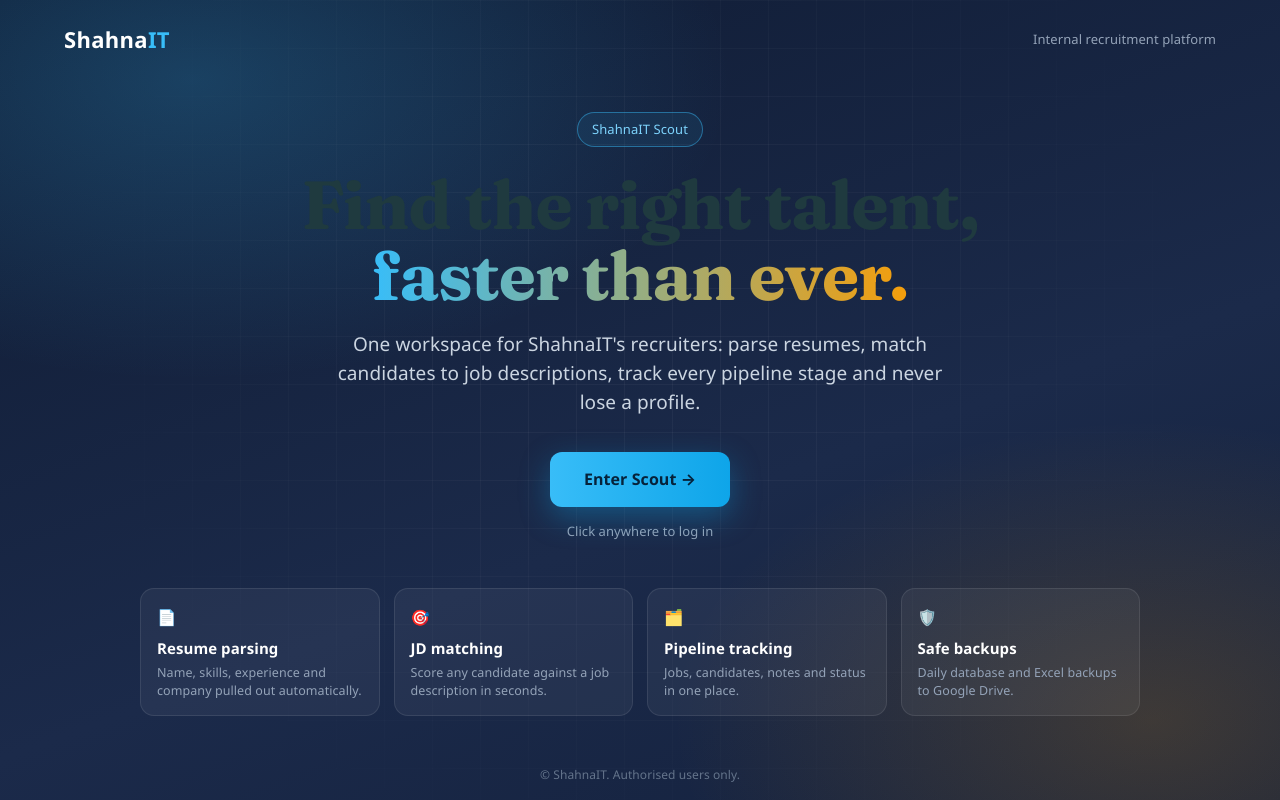
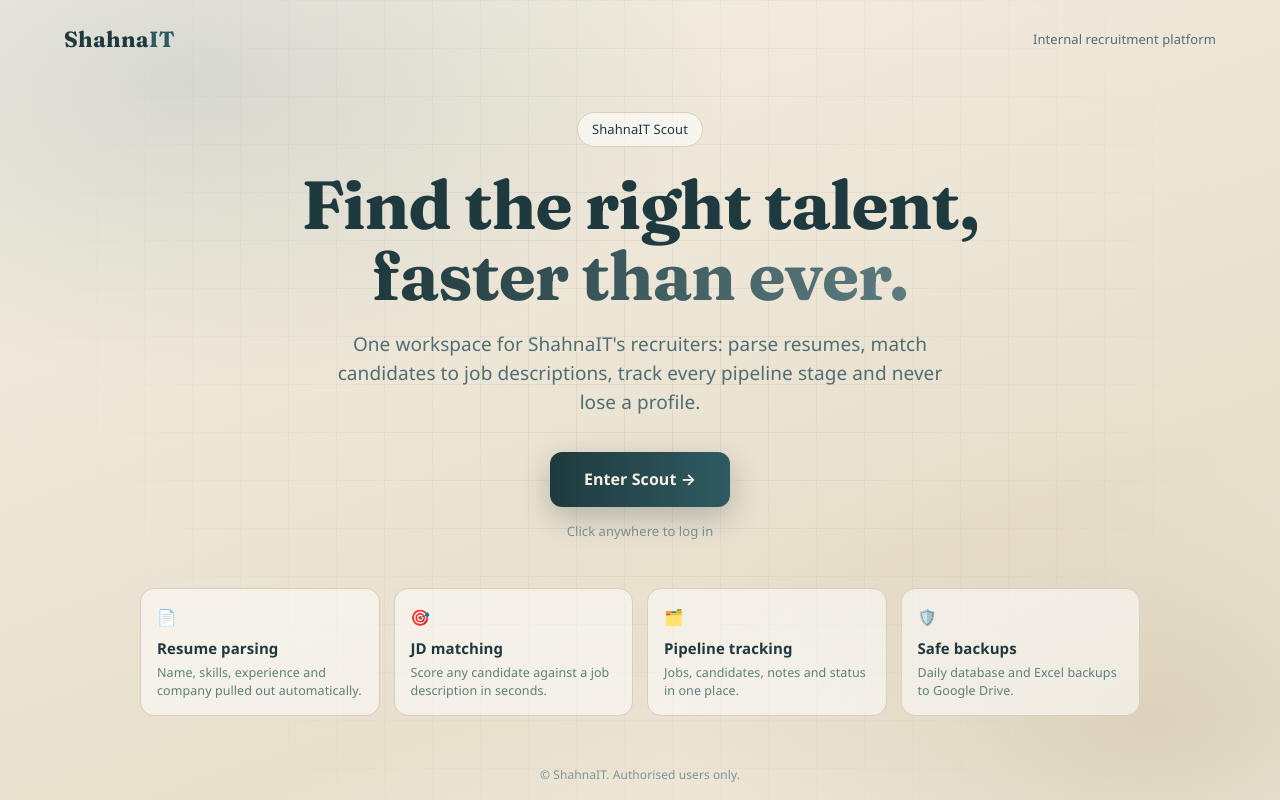
Before and after one commit to EbaadRN/ShahnaIT-Scout, a Flask app: page / in a window 1280 px wide. Run offline with Flask 3, Linux system fonts and the light colour scheme; parts of the project's set-up code (start-up, migrations or seed data) failed here and were passed over; some libraries are stand-ins or nearby versions.

Commit message:
Update index.html

```diff
--- a/ShahnaIT_Scout/templates/index.html
+++ b/ShahnaIT_Scout/templates/index.html
@@ -19,26 +19,26 @@
 
  <!-- LANDING SCREEN (click anywhere to continue to login) -->
 <style>
-#landingScreen{position:fixed;inset:0;z-index:10000;background:#0F1B33;color:#fff;cursor:pointer;overflow:hidden;font-family:'Segoe UI',system-ui,-apple-system,sans-serif;display:flex;flex-direction:column;transition:opacity .5s ease,transform .5s ease}
+#landingScreen{position:fixed;inset:0;z-index:10000;background:#f5f0e6 !important;color:#1f3a3f;cursor:pointer;overflow:hidden;font-family:'Segoe UI',system-ui,-apple-system,sans-serif;display:flex;flex-direction:column;transition:opacity .5s ease,transform .5s ease}
 #landingScreen.ls-hide{opacity:0;transform:scale(1.04);pointer-events:none}
-#landingScreen .ls-bg{position:absolute;inset:0;background:radial-gradient(900px 500px at 15% 10%,rgba(56,189,248,.22),transparent 60%),radial-gradient(800px 500px at 90% 90%,rgba(245,158,11,.18),transparent 60%),linear-gradient(160deg,#0F1B33,#1B2A4A 60%,#14213D)}
-#landingScreen .ls-grid{position:absolute;inset:0;background-image:linear-gradient(rgba(255,255,255,.04) 1px,transparent 1px),linear-gradient(90deg,rgba(255,255,255,.04) 1px,transparent 1px);background-size:48px 48px;mask-image:radial-gradient(circle at 50% 40%,#000 20%,transparent 75%);-webkit-mask-image:radial-gradient(circle at 50% 40%,#000 20%,transparent 75%)}
+#landingScreen .ls-bg{position:absolute;inset:0;background:radial-gradient(900px 500px at 15% 10%,rgba(47,90,97,.14),transparent 60%),radial-gradient(800px 500px at 90% 90%,rgba(217,207,184,.9),transparent 60%),linear-gradient(160deg,#f5f0e6,#e8dfcc 70%,#f5f0e6)}
+#landingScreen .ls-grid{position:absolute;inset:0;background-image:linear-gradient(rgba(31,58,63,.06) 1px,transparent 1px),linear-gradient(90deg,rgba(31,58,63,.06) 1px,transparent 1px);background-size:48px 48px;mask-image:radial-gradient(circle at 50% 40%,#000 20%,transparent 75%);-webkit-mask-image:radial-gradient(circle at 50% 40%,#000 20%,transparent 75%)}
 #landingScreen .ls-nav{position:relative;display:flex;align-items:center;justify-content:space-between;padding:22px 5vw}
-#landingScreen .ls-brand{font-weight:800;font-size:22px;letter-spacing:.3px}
-#landingScreen .ls-brand span{color:#38BDF8}
-#landingScreen .ls-tag{font-size:13px;color:#94A3B8}
+#landingScreen .ls-brand{font-family:'Fraunces',Georgia,serif;color:#1f3a3f;font-weight:700;font-size:22px;letter-spacing:.3px}
+#landingScreen .ls-brand span{color:#2f5a61}
+#landingScreen .ls-tag{font-size:13px;color:#4f6e72}
 #landingScreen .ls-main{position:relative;flex:1;display:flex;flex-direction:column;align-items:center;justify-content:center;text-align:center;padding:0 6vw}
-#landingScreen .ls-pill{display:inline-block;padding:6px 14px;border:1px solid rgba(56,189,248,.45);color:#7DD3FC;border-radius:999px;font-size:13px;margin-bottom:22px;background:rgba(56,189,248,.08)}
-#landingScreen h1{font-size:clamp(34px,6vw,68px);line-height:1.05;margin:0 0 18px;font-weight:800;letter-spacing:-1px}
-#landingScreen h1 em{font-style:normal;background:linear-gradient(90deg,#38BDF8,#F59E0B);-webkit-background-clip:text;background-clip:text;color:transparent}
-#landingScreen .ls-sub{max-width:640px;font-size:clamp(15px,2vw,19px);color:#CBD5E1;margin:0 auto 34px;line-height:1.55}
-#landingScreen .ls-cta{display:inline-block;padding:15px 34px;border-radius:12px;background:linear-gradient(90deg,#38BDF8,#0EA5E9);color:#06223A;font-weight:700;font-size:16px;box-shadow:0 10px 30px rgba(14,165,233,.35);animation:lsPulse 2.2s ease-in-out infinite}
-#landingScreen .ls-hint{margin-top:14px;font-size:13px;color:#94A3B8}
+#landingScreen .ls-pill{display:inline-block;padding:6px 14px;border:1px solid #d9cfb8;color:#1f3a3f;border-radius:999px;font-size:13px;margin-bottom:22px;background:rgba(255,255,255,.6)}
+#landingScreen h1{font-family:'Fraunces',Georgia,serif !important;color:#1f3a3f !important;font-size:clamp(34px,6vw,68px);line-height:1.05;margin:0 0 18px;font-weight:800;letter-spacing:-1px}
+#landingScreen h1 em{font-style:normal;background:linear-gradient(90deg,#1f3a3f,#5d7c80);-webkit-background-clip:text;background-clip:text;color:transparent}
+#landingScreen .ls-sub{max-width:640px;font-size:clamp(15px,2vw,19px);color:#4f6e72;margin:0 auto 34px;line-height:1.55}
+#landingScreen .ls-cta{display:inline-block;padding:15px 34px;border-radius:12px;background:linear-gradient(90deg,#1f3a3f,#2f5a61);color:#f5f0e6;font-weight:700;font-size:16px;box-shadow:0 10px 30px rgba(31,58,63,.28);animation:lsPulse 2.2s ease-in-out infinite}
+#landingScreen .ls-hint{margin-top:14px;font-size:13px;color:#7d9396}
 #landingScreen .ls-feats{display:flex;flex-wrap:wrap;gap:14px;justify-content:center;margin-top:46px;max-width:1000px}
-#landingScreen .ls-f{flex:1 1 200px;max-width:230px;padding:16px;border-radius:14px;background:rgba(255,255,255,.05);border:1px solid rgba(255,255,255,.09);text-align:left}
+#landingScreen .ls-f{flex:1 1 200px;max-width:230px;padding:16px;border-radius:14px;background:rgba(255,255,255,.55);border:1px solid #d9cfb8;text-align:left}
 #landingScreen .ls-f b{display:block;font-size:15px;margin:6px 0 4px}
-#landingScreen .ls-f small{color:#94A3B8;font-size:12.5px;line-height:1.4;display:block}
-#landingScreen .ls-foot{position:relative;text-align:center;padding:16px;font-size:12px;color:#64748B}
+#landingScreen .ls-f small{color:#5B7F7C;font-size:12.5px;line-height:1.4;display:block}
+#landingScreen .ls-foot{position:relative;text-align:center;padding:16px;font-size:12px;color:#7d9396}
 @keyframes lsPulse{0%,100%{transform:translateY(0)}50%{transform:translateY(-3px)}}
 @keyframes lsPop{from{opacity:0;transform:translateY(24px) scale(.94)}to{opacity:1;transform:none}}
 #loginOverlay.ls-pop>div{animation:lsPop .45s ease both}
```
